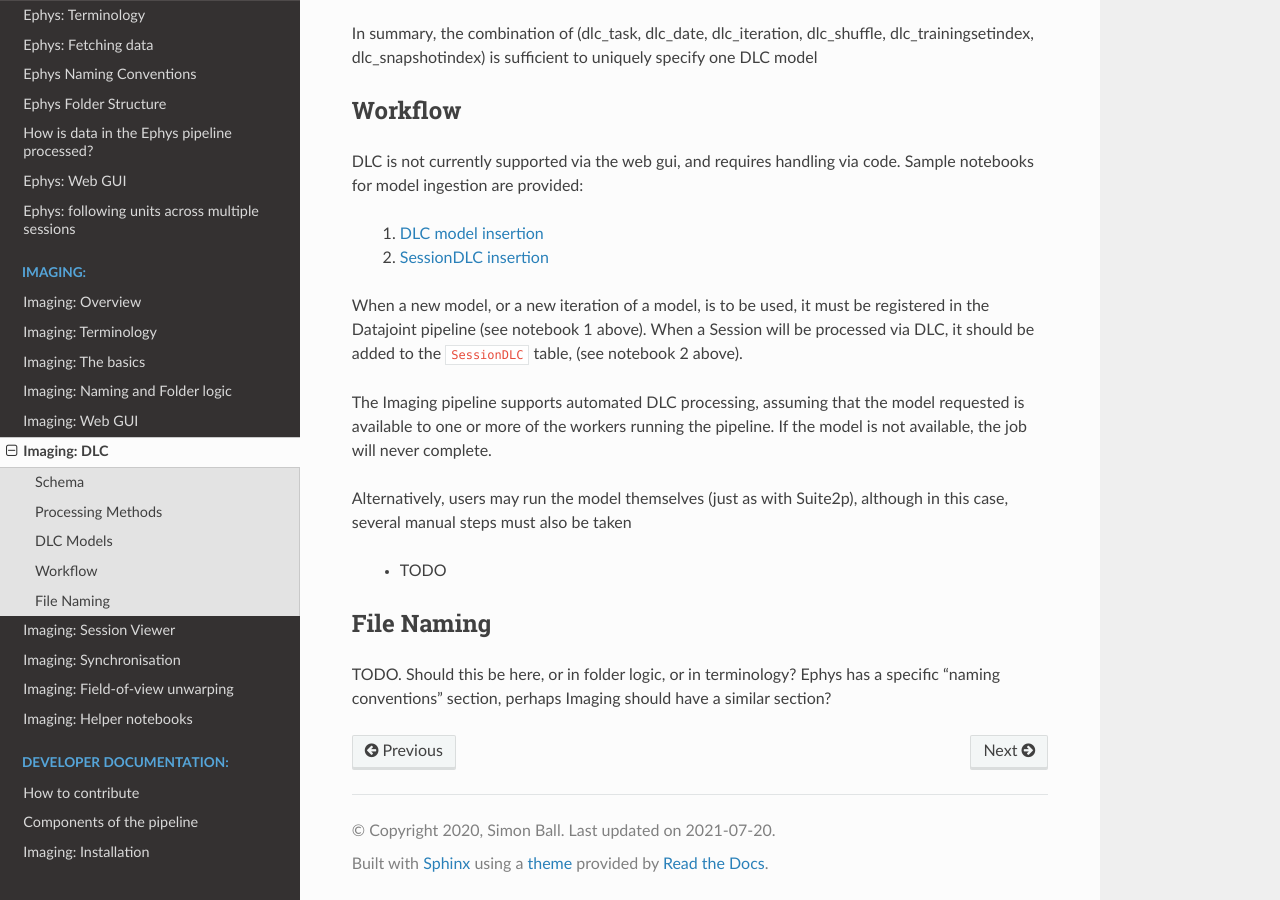
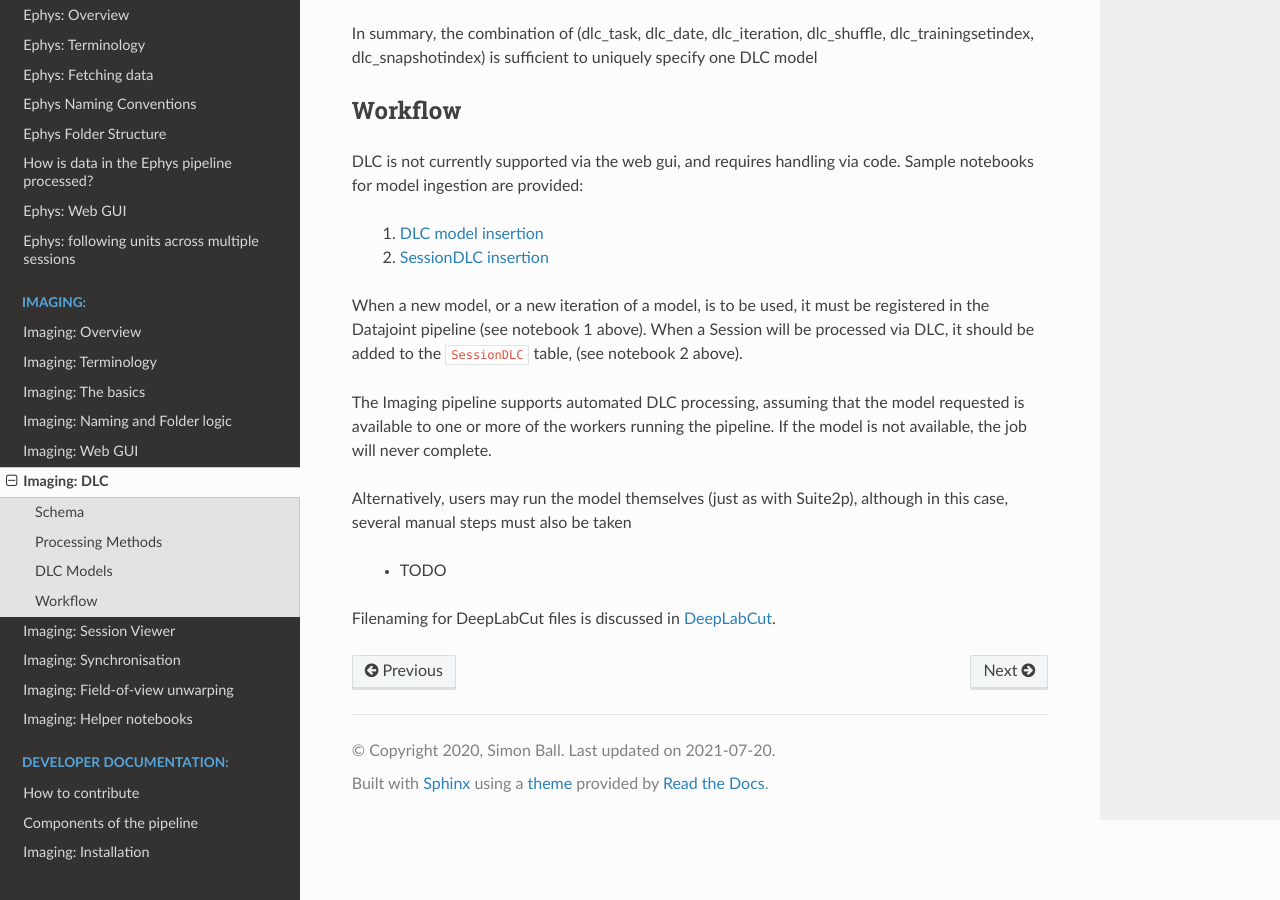
Before and after one commit to kavli-ntnu/dj-docs, a Sphinx documentation site: the page built from docs/imaging/dlc.rst, in a window 1280 px wide and 900 px high, scrolled down 2600 px. Built offline with Sphinx 7.4.7 and the Read the Docs theme 2.0.0, drawn with Linux system fonts in a browser that asks for light colours.

Commit message:
update `dlc.rst`
File naming is already handled in `folder-logic.rst`, so give that a reference and point `dlc.rst` at that file.

```diff
--- a/docs/imaging/dlc.rst
+++ b/docs/imaging/dlc.rst
@@ -109,9 +109,4 @@
 
   * TODO
 
-
-
-File Naming
---------------
-
-TODO. Should this be here, or in folder logic, or in terminology? Ephys has a specific "naming conventions" section, perhaps Imaging should have a similar section?
+Filenaming for DeepLabCut files is discussed in :ref:`Imaging naming dlc`.
--- a/docs/imaging/folder-logic.rst
+++ b/docs/imaging/folder-logic.rst
@@ -159,6 +159,8 @@
 
 
 
+.. _Imaging naming dlc:
+
 DeepLabCut
 --------------
 
@@ -172,7 +174,7 @@
 
 Contained within the ``<basename>_dlc`` folder are the DLC outputs, including:
 
-+ ``.yaml``   : the configuration file (.yamel) used for this DLC analysis
++ ``.yaml``   : the configuration file (.yaml) used for this DLC analysis
 + ``.h5``      : the tracked body part outputs from DLC analysis
 + ``.pickle``  : the meta information file (.pickle) about this run
 
```
